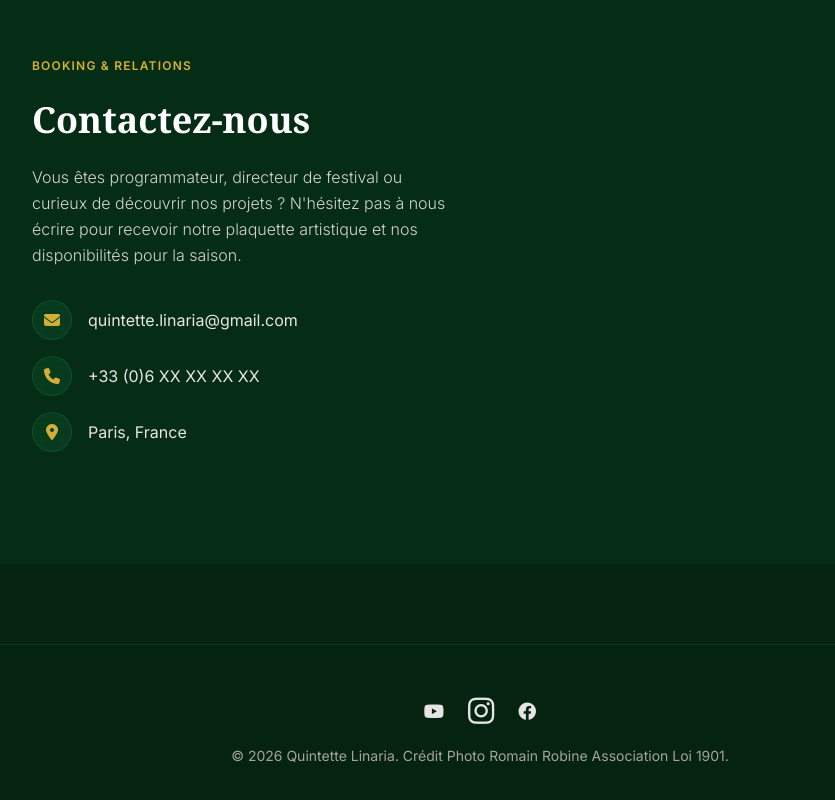
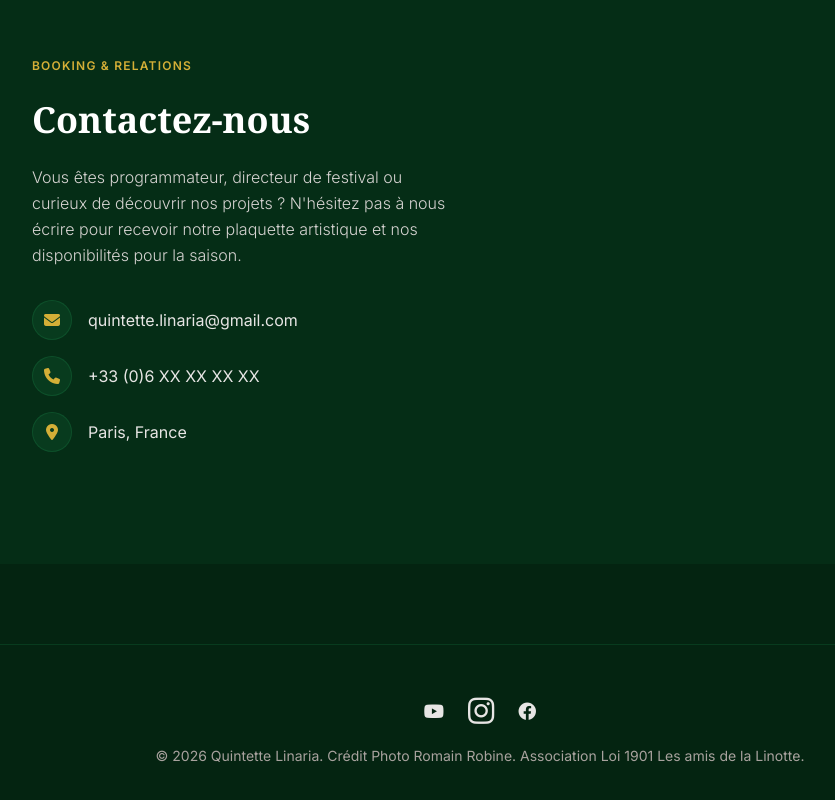
Before and after one commit to Bobveal/Quintette-Linaria, a plain HTML site: page index.html in a window 1280 px wide. Shown: the part 4753-5553 px from the top of the page, without its empty margins (160-995 px from the left). Drawn offline with nearby package versions, Linux system fonts and the light colour scheme; a web font is replaced by a local one.

Commit message:
Add files via upload

```diff
--- a/index.html
+++ b/index.html
@@ -391,7 +391,7 @@
             </a>
             <a href="https://www.facebook.com/p/Quintette-Linaria-61585351946316/" target="_blank" rel="noopener noreferrer" class="text-stone-200 hover:text-linaria-gold transition-colors"><i class="fa-brands fa-facebook"></i></a>
         </div>
-        <p>© 2026 Quintette Linaria. Crédit Photo Romain Robine Association Loi 1901.</p>
+        <p>© 2026 Quintette Linaria. Crédit Photo Romain Robine. Association Loi 1901 Les amis de la Linotte.</p>
     </footer>
 
     <!-- Script pour le menu mobile et l'audio -->
```
